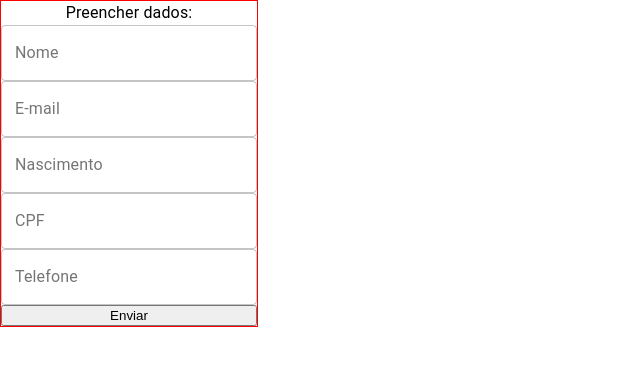
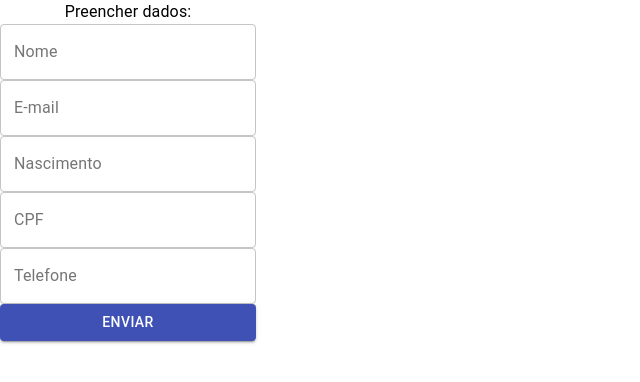
Before and after one commit to coelhomariana/desafio-wooza, a React (Create React App) app: page /formulario in a window 1280 px wide. Shown: the top 382 px of the page, without its empty margins (0-640 px from the left). Built offline with nearby package versions, Linux system fonts and the light colour scheme.

Commit message:
Modificado o estilo do botão de enviar do formulário

```diff
--- a/src/components/styles/MainContainer.js
+++ b/src/components/styles/MainContainer.js
@@ -5,7 +5,6 @@
     flex-direction: column;
     text-align: center;
     width: 20%;
-    border: 1px solid red;
 `
 
 export default MainContainer;
--- a/src/containers/FormPage/index.js
+++ b/src/containers/FormPage/index.js
@@ -2,6 +2,7 @@
 import TextField from '@material-ui/core/TextField';
 import MainContainer from '../../components/styles/MainContainer';
 import Typography from '@material-ui/core/Typography';
+import Button from '@material-ui/core/Button';
 
 export default function FormPage(props) {
     return (
@@ -13,7 +14,7 @@
                 <TextField id="outlined-basic" label="Nascimento" variant="outlined" />
                 <TextField id="outlined-basic" label="CPF" variant="outlined" />
                 <TextField id="outlined-basic" label="Telefone" variant="outlined" />
-                <button>Enviar</button>
+                <Button variant="contained" color="primary">Enviar</Button>
             </MainContainer>
         </div>
     )
```
